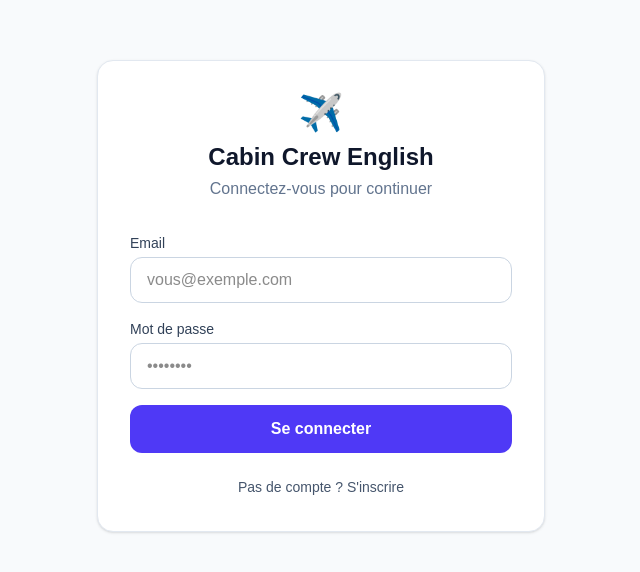
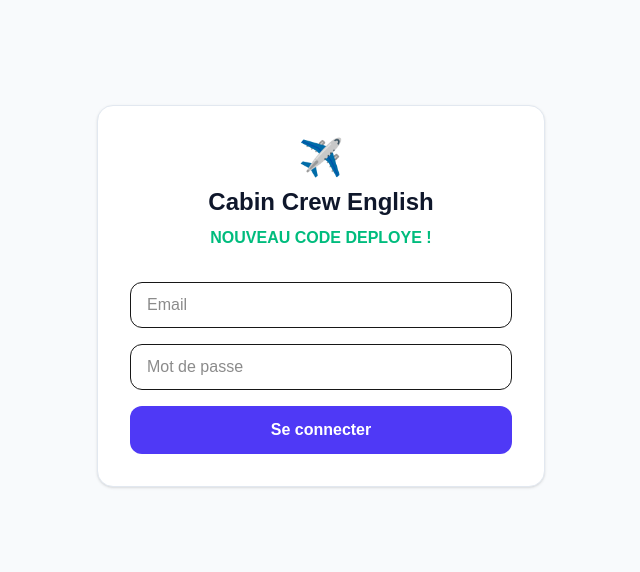
Before and after one commit to cergy2016/cabin-crew-academy, a Next.js app: page /login in a window 1280 px wide. Shown: the part 104-676 px from the top of the page, without its empty margins (319-959 px from the left). Built offline with nearby package versions, Linux system fonts and the light colour scheme.

Commit message:
Test visible et correction finale

```diff
--- a/app/login/page.tsx
+++ b/app/login/page.tsx
@@ -1,5 +1,4 @@
 'use client';
-
 import { useState } from 'react';
 import { supabase } from '@/lib/supabase-client';
 import { useRouter } from 'next/navigation';
@@ -7,7 +6,6 @@ import { useRouter } from 'next/navigation';
 export default function LoginPage() {
   const [email, setEmail] = useState('');
   const [password, setPassword] = useState('');
-  const [isSignUp, setIsSignUp] = useState(false);
   const [loading, setLoading] = useState(false);
   const [message, setMessage] = useState('');
   const router = useRouter();
@@ -16,18 +14,11 @@ export default function LoginPage() {
     e.preventDefault();
     setLoading(true);
     setMessage('');
-
     try {
-      if (isSignUp) {
-        const { error } = await supabase.auth.signUp({ email, password });
-        if (error) throw error;
-        setMessage('Compte créé ! Vous pouvez vous connecter.');
-      } else {
-        const { error } = await supabase.auth.signInWithPassword({ email, password });
-        if (error) throw error;
-        router.push('/');
-        router.refresh();
-      }
+      const { error } = await supabase.auth.signInWithPassword({ email, password });
+      if (error) throw error;
+      router.push('/');
+      router.refresh();
     } catch (error: any) {
       setMessage(error.message);
     } finally {
@@ -41,51 +32,14 @@ export default function LoginPage() {
         <div className="text-center mb-8">
           <span className="text-4xl">✈️</span>
           <h1 className="text-2xl font-extrabold text-slate-900 mt-2">Cabin Crew English</h1>
-          <p className="text-slate-500 mt-1">{isSignUp ? 'Créez votre compte' : 'Connectez-vous pour continuer'}</p>
+          <p className="text-emerald-500 font-bold mt-2">NOUVEAU CODE DEPLOYE !</p>
         </div>
-
         <form onSubmit={handleAuth} className="space-y-4">
-          <div>
-            <label className="block text-sm font-medium text-slate-700 mb-1">Email</label>
-            <input
-              type="email"
-              required
-              value={email}
-              onChange={(e) => setEmail(e.target.value)}
-              className="w-full px-4 py-2.5 border border-slate-300 rounded-xl focus:ring-2 focus:ring-indigo-500 focus:border-transparent transition"
-              placeholder="vous@exemple.com"
-            />
-          </div>
-          <div>
-            <label className="block text-sm font-medium text-slate-700 mb-1">Mot de passe</label>
-            <input
-              type="password"
-              required
-              minLength={6}
-              value={password}
-              onChange={(e) => setPassword(e.target.value)}
-              className="w-full px-4 py-2.5 border border-slate-300 rounded-xl focus:ring-2 focus:ring-indigo-500 focus:border-transparent transition"
-              placeholder="••••••••"
-            />
-          </div>
-
-          {message && <p className="text-sm text-indigo-600 bg-indigo-50 p-3 rounded-lg">{message}</p>}
-
-          <button
-            type="submit"
-            disabled={loading}
-            className="w-full bg-indigo-600 text-white font-bold py-3 rounded-xl hover:bg-indigo-700 transition disabled:opacity-50"
-          >
-            {loading ? 'Chargement...' : (isSignUp ? 'S\'inscrire' : 'Se connecter')}
-          </button>
+          <input type="email" required value={email} onChange={(e) => setEmail(e.target.value)} className="w-full px-4 py-2.5 border rounded-xl" placeholder="Email" />
+          <input type="password" required value={password} onChange={(e) => setPassword(e.target.value)} className="w-full px-4 py-2.5 border rounded-xl" placeholder="Mot de passe" />
+          {message && <p className="text-sm text-red-600 bg-red-50 p-3 rounded-lg">{message}</p>}
+          <button type="submit" disabled={loading} className="w-full bg-indigo-600 text-white font-bold py-3 rounded-xl">{loading ? 'Chargement...' : 'Se connecter'}</button>
         </form>
-
-        <button
-          onClick={() => setIsSignUp(!isSignUp)}
-          className="w-full text-center mt-6 text-sm text-slate-600 hover:text-indigo-600 transition"
-        >
-          {isSignUp ? 'Déjà un compte ? Se connecter' : 'Pas de compte ? S\'inscrire'}
-        </button>
       </div>
     </div>
   );
--- a/lib/supabase-client.ts
+++ b/lib/supabase-client.ts
@@ -1,6 +1,4 @@
 import { createClient } from '@supabase/supabase-js';
-
 const supabaseUrl = 'https://muqkevgspfbocjftvszt.supabase.co';
 const supabaseAnonKey = 'sb_publishable_g2Lvs2TKpDearxjOUCGcqw_zfmpb1r_';
-
 export const supabase = createClient(supabaseUrl, supabaseAnonKey);
```
